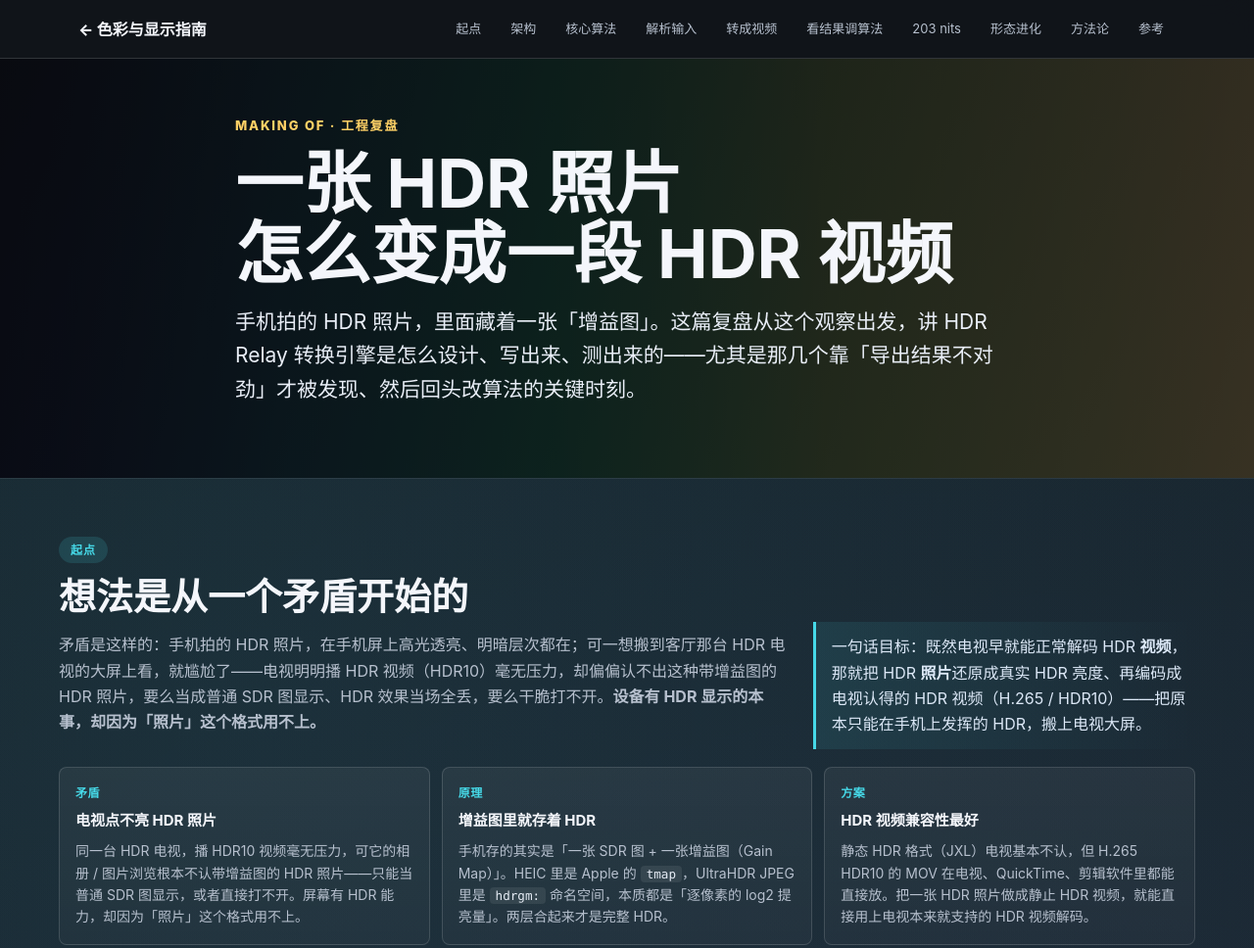
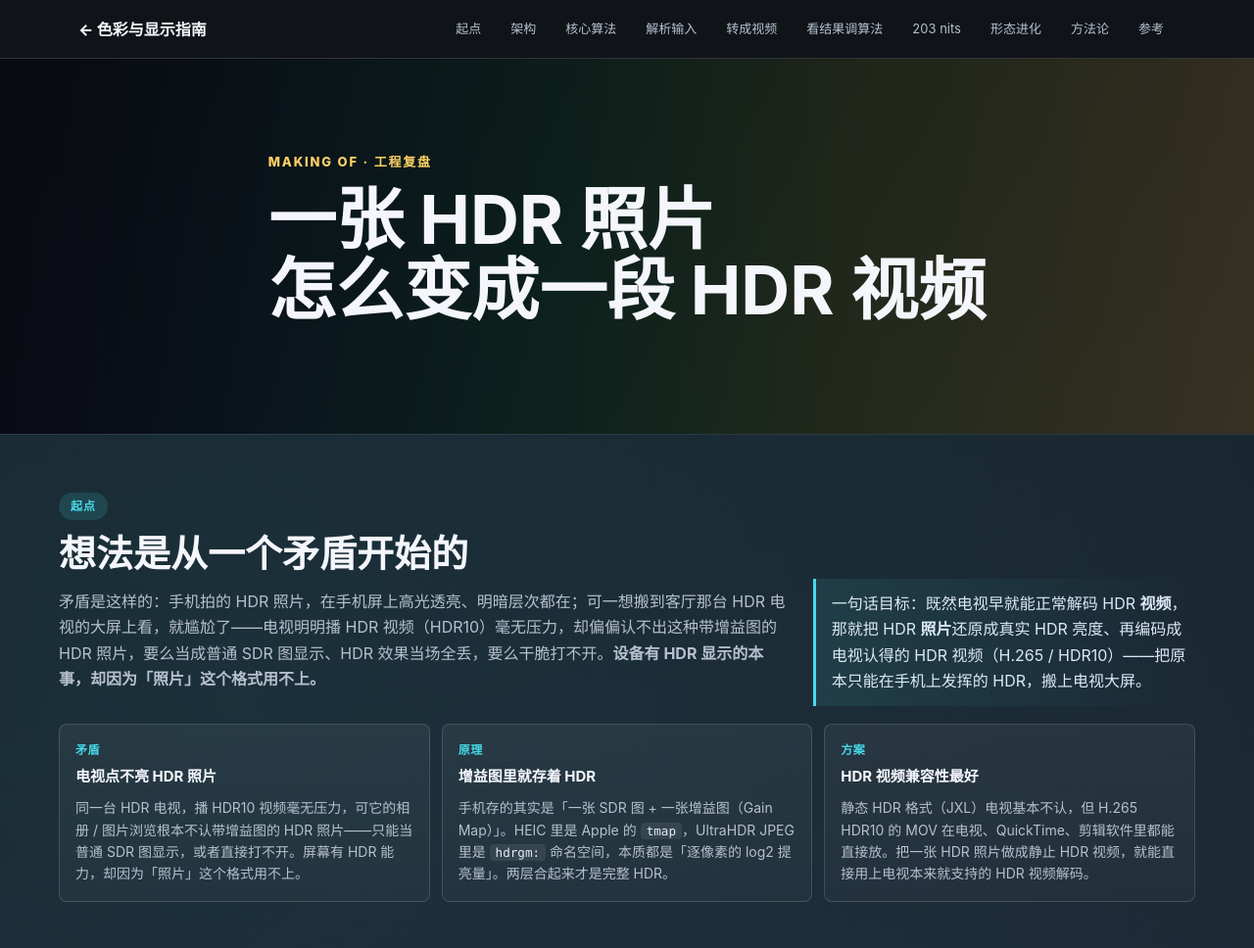
Before and after one commit to MeeeetRain/color-science-html, a plain HTML site: page HDR-Relay.html in a window 1280 px wide. Shown: the top 968 px of the page at 98% size. Drawn offline with Linux system fonts and the light colour scheme.

Commit message:
修改文案

```diff
--- a/HDR-Relay.html
+++ b/HDR-Relay.html
@@ -525,7 +525,6 @@
       <div class="wrap">
         <div class="eyebrow">Making of · 工程复盘</div>
         <h1>一张 HDR 照片<br>怎么变成一段 HDR 视频</h1>
-        <p class="lead">手机拍的 HDR 照片，里面藏着一张「增益图」。这篇复盘从这个观察出发，讲 HDR Relay 转换引擎是怎么设计、写出来、测出来的——尤其是那几个靠「导出结果不对劲」才被发现、然后回头改算法的关键时刻。</p>
       </div>
     </section>
 
```
